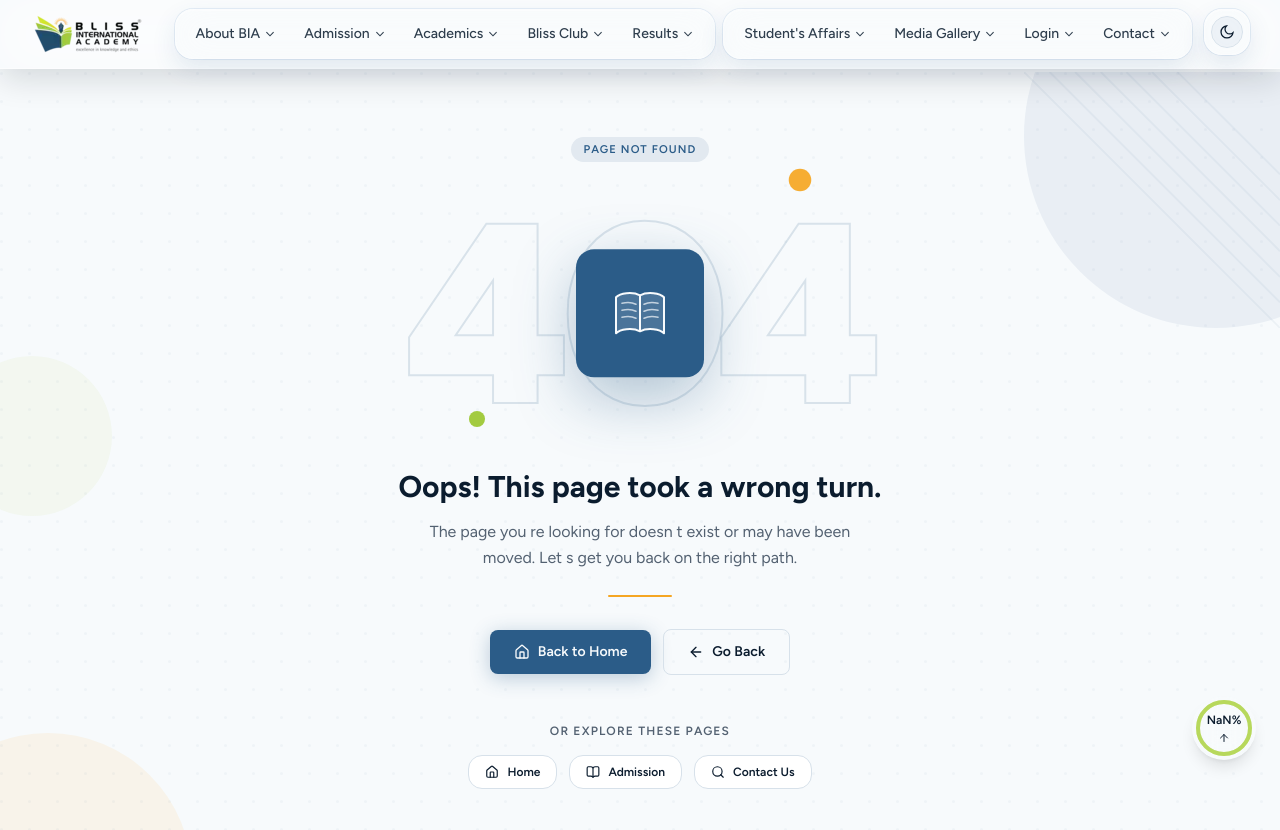
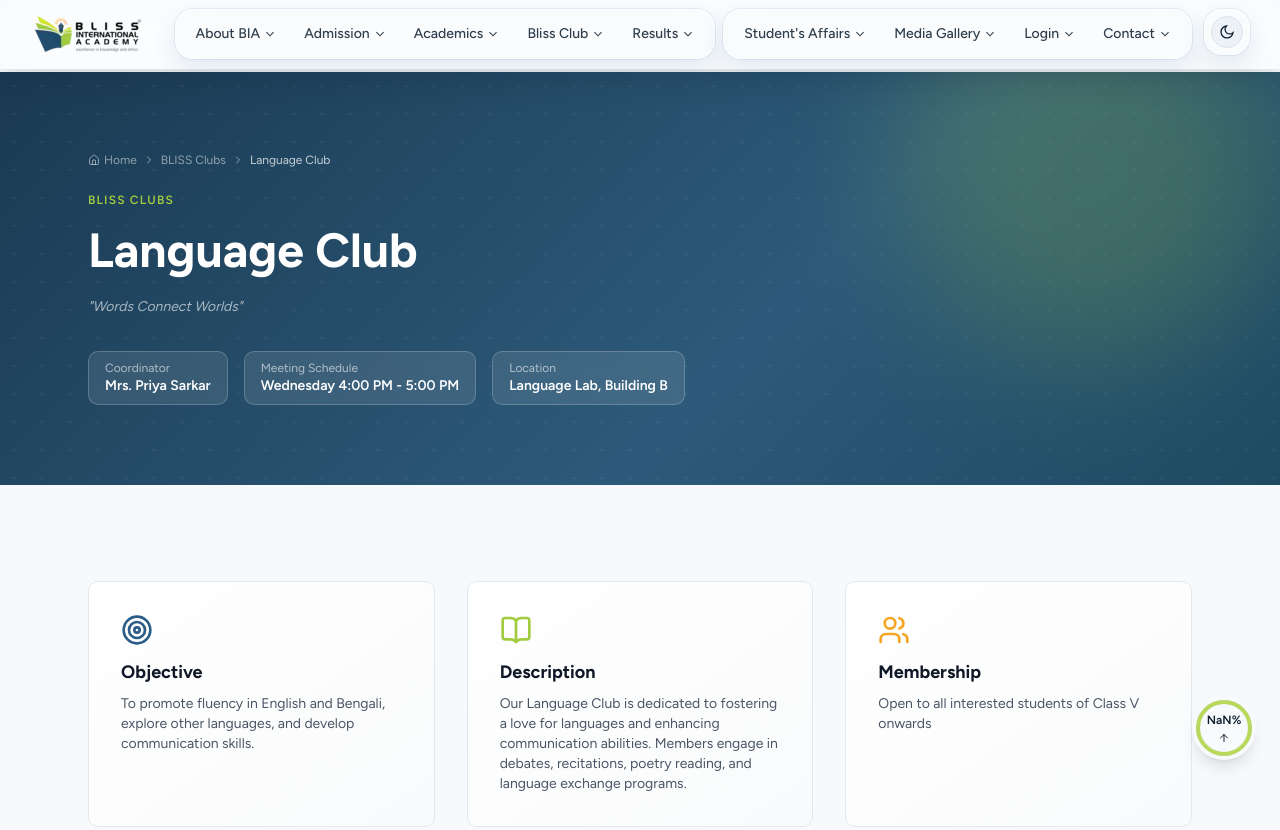
Before and after one commit to Mysterio-O/bliss-international, a Next.js app: page /bliss-club/language-club in a window 1280 px wide. Before the commit this address had no page. Shown: the top 830 px of the page. Built offline with nearby package versions, Linux system fonts and the light colour scheme.

Commit message:
feat: add Language, Debating, and Science club pages
- Language Club: communication skills, debates, poetry recitation
- Debating Club: argumentation, public speaking, mock parliament
- Science Club: STEM activities, robotics, experiments

```diff
--- /dev/null
+++ b/src/app/bliss-club/debating-club/page.tsx
@@ -0,0 +1,12 @@
+import type { Metadata } from "next";
+import ClubPage from "../ClubPage";
+import { debatingClubData } from "../clubs-data";
+
+export const metadata: Metadata = {
+  title: "Debating Club | BLISS International Academy",
+  description: "Join the Debating Club. Develop argumentation, public speaking, and critical thinking skills through competitive and friendly debates.",
+};
+
+export default function Page() {
+  return <ClubPage clubData={debatingClubData} />;
+}
--- /dev/null
+++ b/src/app/bliss-club/language-club/page.tsx
@@ -0,0 +1,17 @@
+import type { Metadata } from "next";
+import ClubPage from "../ClubPage";
+import { languageClubData } from "../clubs-data";
+
+export const metadata: Metadata = {
+  title: "Language Club | BLISS International Academy",
+  description: "Join the Language Club at BLISS International Academy. Develop communication skills, debating, and language proficiency through fun activities.",
+  openGraph: {
+    title: "Language Club | BLISS International Academy",
+    description: "Explore our Language Club programs and activities.",
+    type: "website",
+  },
+};
+
+export default function Page() {
+  return <ClubPage clubData={languageClubData} />;
+}
--- /dev/null
+++ b/src/app/bliss-club/science-club/page.tsx
@@ -0,0 +1,12 @@
+import type { Metadata } from "next";
+import ClubPage from "../ClubPage";
+import { scienceClubData } from "../clubs-data";
+
+export const metadata: Metadata = {
+  title: "Science Club | BLISS International Academy",
+  description: "Join the Science Club. Nurture scientific curiosity, conduct experiments, and develop problem-solving skills through STEM activities.",
+};
+
+export default function Page() {
+  return <ClubPage clubData={scienceClubData} />;
+}
```
